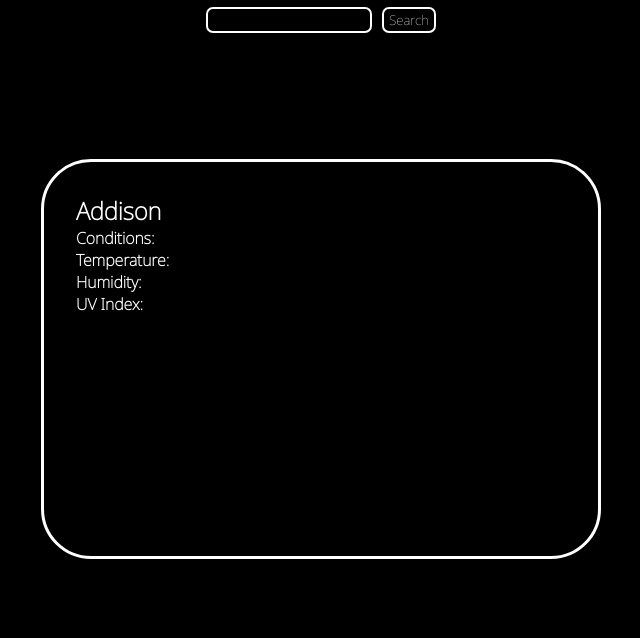
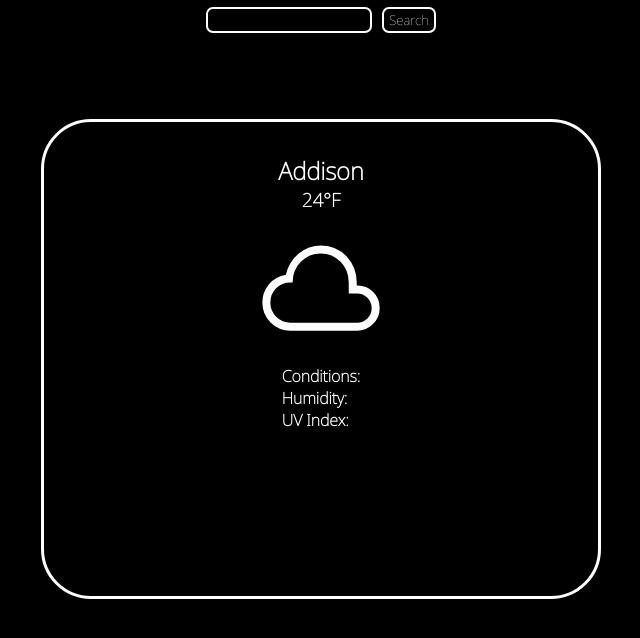
Before and after one commit to MochaDreamboat/Weather-App, a plain HTML site: page index.html in a window 1280 px wide. Shown: the part 84-722 px from the top of the page, without its empty margins (319-959 px from the left). Drawn offline with Linux system fonts and the light colour scheme.

Commit message:
Refactored arrangement and styling of temperature.

```diff
--- a/index.html
+++ b/index.html
@@ -6,7 +6,8 @@
     <meta name="viewport" content="width=device-width, initial-scale=1.0">
     <title>Wally's Weather</title>
     <link rel="stylesheet" href="./styles/style.css">
-    <script src="./scripts/index.js" defer></script>
+    <script src="./scripts/WeatherUI.js" type="module" defer>
+    </script><script src="./scripts/index.js" type="module" defer></script>
 </head>
 <body>
     <header>
@@ -20,13 +21,16 @@
     <main>
 
         <section id="weather-information">
-            <div id="info">
-                <h1>Addison</h1>
-                <h4>Conditions: </h4>
-                <h4>Temperature: </h4>
-                <h4>Humidity: </h4>
-                <h4>UV Index: </h4>
-            </div>
+                <div class="main-info">
+                    <h1 id="city">Addison</h1>
+                    <h3 style="text-align: center" id="temperature">24°F</h3>
+                </div>
+                <img id="conditions-icon" src="sources/weather_icons/cloudy.svg" alt="">
+                <div id="text-info">
+                    <h4 id="conditions">Conditions: </h4>
+                    <h4 id="humidity">Humidity: </h4>
+                    <h4 id="uv">UV Index: </h4>
+                </div>
         </section>
     </main>
     <footer></footer>
--- a/scripts/WeatherUI.js
+++ b/scripts/WeatherUI.js
@@ -3,14 +3,20 @@
 export { displayWeatherData };
 
 function displayWeatherData (data) {
+
+    // Targets weather elements in DOM...
     let city = document.getElementById('city');
+    // Find a way to associate conditions with respective icon...
+    let conditionsIcon = document.getElementById('conditions-icon');
     let temperature = document.getElementById('temperature');
     let conditions = document.getElementById('conditions');
     let humidity = document.getElementById('humidity');
-    // let uv = document.getElementById('uv').textContent;
+    // Display more data (i.e. UV Index)
+
+    // Update with respective data from Weather object.
 
     city.textContent = `${data.city}`;
-    temperature.textContent = `Temperature: ${data.temperature}`;
+    temperature.textContent = `${data.temperature} °F`;
     conditions.textContent = `Conditions: ${data.conditions}`;
     humidity.textContent = `Humidity: ${data.humidity}`;
 };
--- a/scripts/index.js
+++ b/scripts/index.js
@@ -18,7 +18,7 @@ function WeatherInfo(data) {
 }
 
 function getWeatherResponse(searchedCity) {
-    let weatherInfo = fetch(`http://api.openweathermap.org/data/2.5/weather?q=${searchedCity}&APPID=7498ebf6859f10448d9e3958cea02c93`);
+    let weatherInfo = fetch(`http://api.openweathermap.org/data/2.5/weather?q=${searchedCity}&APPID=7498ebf6859f10448d9e3958cea02c93&units=imperial`);
 
     weatherInfo
         .then(response => {
--- a/styles/style.css
+++ b/styles/style.css
@@ -25,6 +25,9 @@ header {
 button:hover {
     cursor: pointer;
 }
+img {
+    height: 8rem;
+}
 
 main {
     height: calc(75vh);
@@ -40,5 +43,9 @@ main {
     border-radius: 50px;
     border-color: white;
     width: 35rem;
-    height: 25rem;
+    height: 30rem;
+    display: flex;
+    gap: 3%;
+    flex-direction: column;
+    align-items: center;
 }
```
